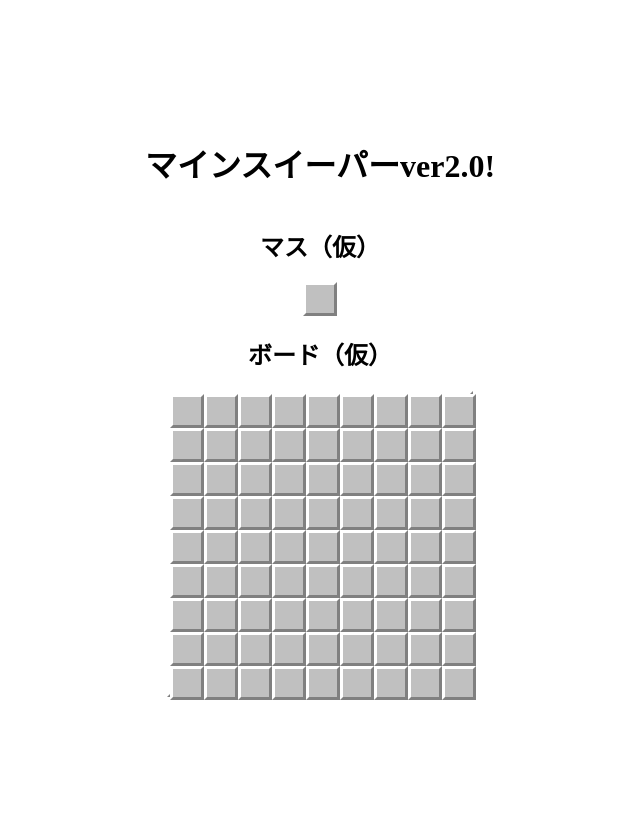
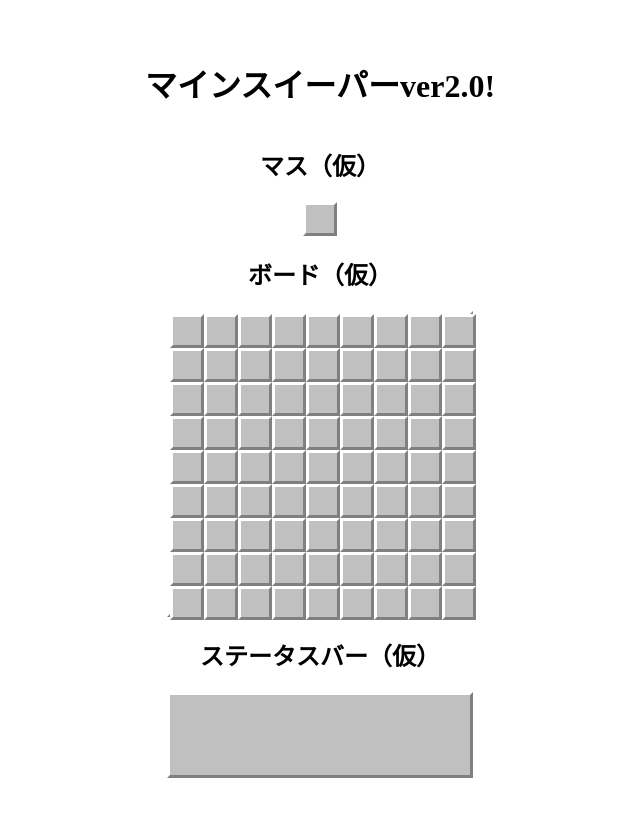
Before and after one commit to rui319420/minesweeper-ver2.0, a Next.js app: page / in a window 1280 px wide. Shown: the whole page, without its empty margins (320-960 px from the left). Built offline with nearby package versions, Linux system fonts and the light colour scheme.

Commit message:
feat: Create StatusBar Design

```diff
--- a/src/app/page.tsx
+++ b/src/app/page.tsx
@@ -3,6 +3,7 @@
 import { useState, useEffect } from "react";
 import { Board } from "../components/Board/Board"
 import { Cell } from "../components/Cell/Cell";
+import { StatusBar } from "../components/StatusBar/StatusBar";
 
 
 export default function Home() {
@@ -14,6 +15,8 @@ export default function Home() {
       <Cell></Cell>
       <h2>ボード（仮）</h2>
       <Board></Board>
+      <h2>ステータスバー（仮）</h2>
+      <StatusBar></StatusBar>
     </div>
   );
 }
--- a/src/components/StatusBar/StatusBar.module.css
+++ b/src/components/StatusBar/StatusBar.module.css
@@ -0,0 +1,11 @@
+.StatusBar {
+  display: flex;
+  width: 300px;
+  height: 80px;
+  background-color: #c0c0c0;
+  border: 2px solid #808080;
+  border-top: 3px solid #fff;
+  border-left: 3px solid #fff;
+  border-right: 3px solid #808080;
+  border-bottom: 3px solid #808080;
+}
--- a/src/components/StatusBar/StatusBar.tsx
+++ b/src/components/StatusBar/StatusBar.tsx
@@ -0,0 +1,8 @@
+import styles from "./StatusBar.module.css"
+
+export function StatusBar() {
+
+  return (
+    <div className={styles.StatusBar}></div>
+  )
+}
```
